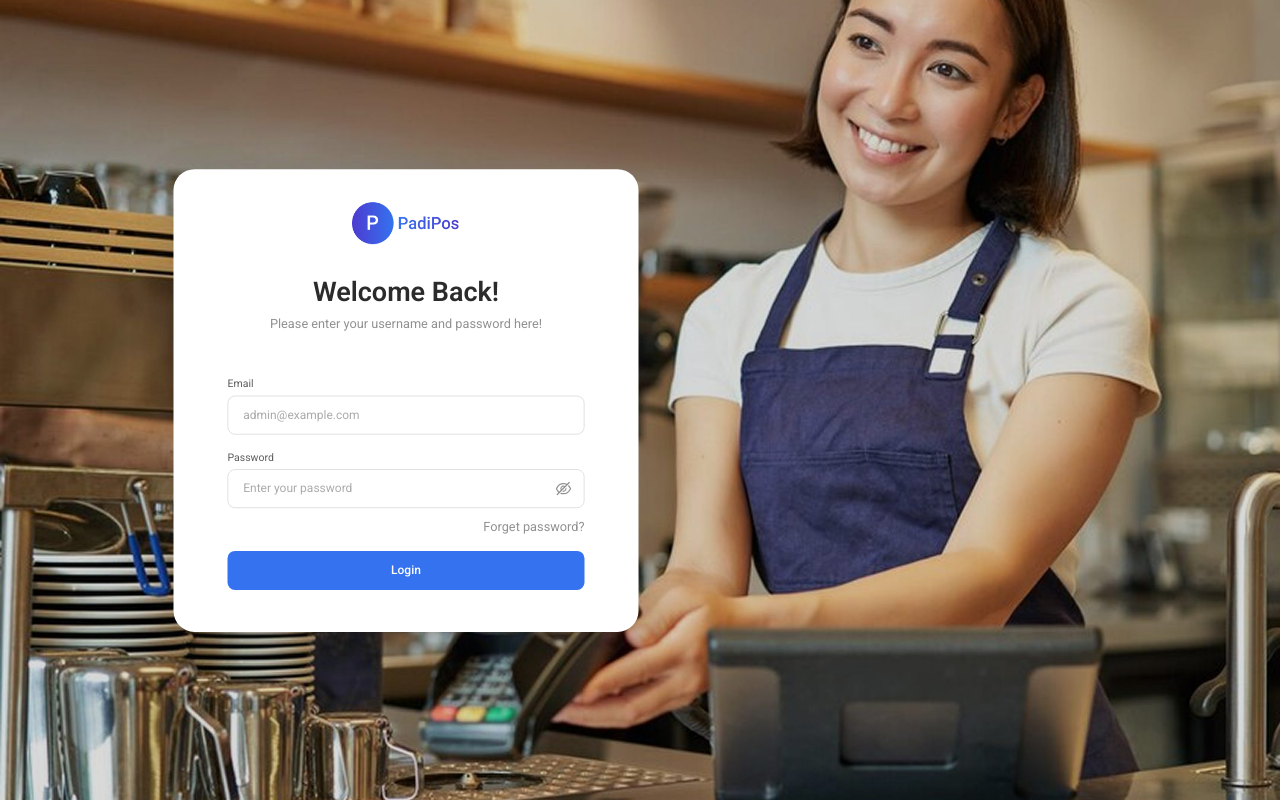
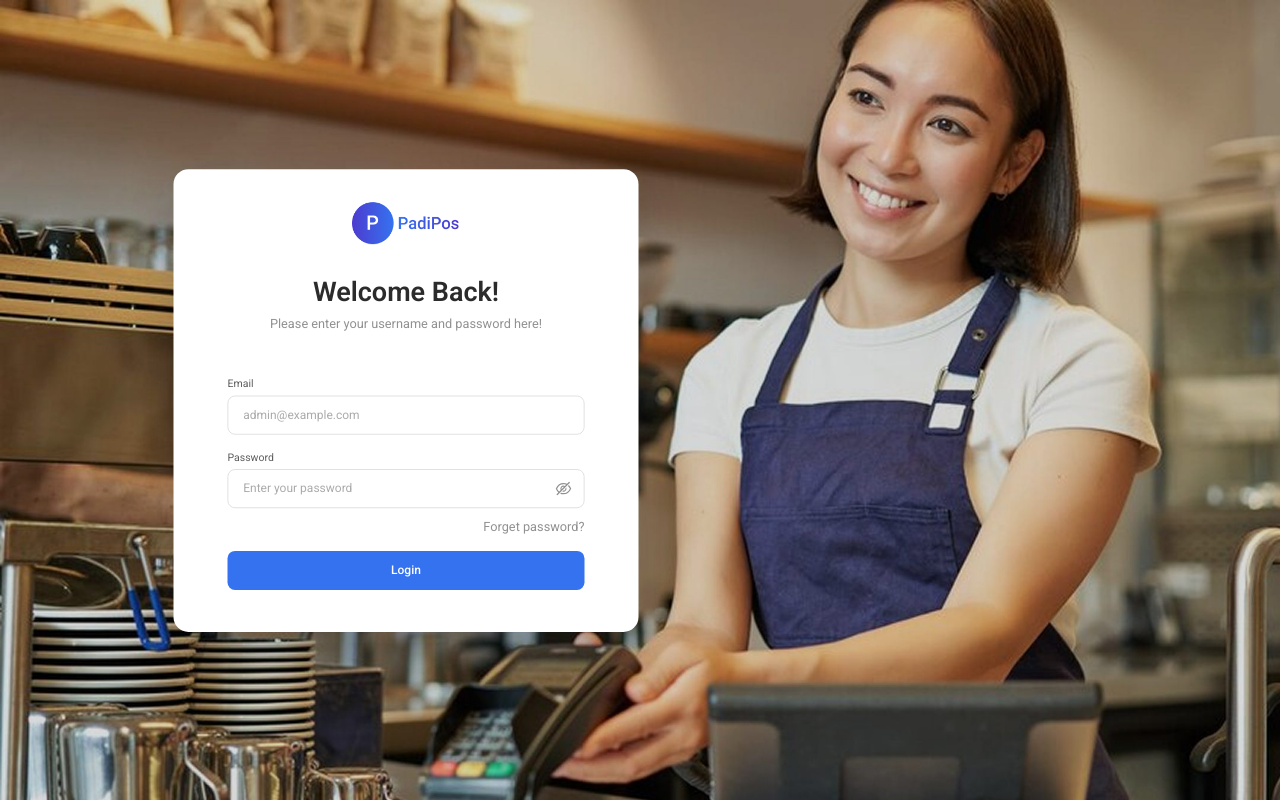
Before and after one commit to royhanmh/padipos, a React (Vite) app in the folder frontend/: page /dashboard/login in a window 1280 px wide. Built offline with nearby package versions, Linux system fonts and the light colour scheme; no server answers.

Commit message:
fix(ui): align card radius and add design system spec

```diff
--- a/frontend/src/components/AuthPageShell.jsx
+++ b/frontend/src/components/AuthPageShell.jsx
@@ -42,7 +42,7 @@ const AuthPageShell = ({ children }) => {
     <div className="relative min-h-screen overflow-hidden bg-[#DDE8FF]">
       <div className="absolute inset-0 bg-[radial-gradient(circle_at_top_left,_rgba(255,255,255,0.95),_rgba(221,232,255,0.9)_42%,_rgba(197,215,255,0.96)_100%)]" />
       <div
-        className={`absolute inset-0 bg-cover bg-center transition-opacity duration-500 ${
+        className={`absolute inset-0 bg-cover bg-top transition-opacity duration-500 ${
           isBackgroundReady ? "opacity-100" : "opacity-0"
         }`}
         style={{ backgroundImage: `url('${AUTH_BACKGROUND_SRC}')` }}
--- a/frontend/src/components/LoginCardComponent.jsx
+++ b/frontend/src/components/LoginCardComponent.jsx
@@ -8,7 +8,7 @@ const LoginCardComponent = ({
 }) => {
   return (
     <div
-      className={`mx-auto w-full max-w-155 rounded-[28px] bg-white px-7 pb-12 shadow-[0_22px_60px_rgba(17,24,39,0.2)] sm:px-10 md:ml-20 md:px-12 md:pb-14 xl:scale-75 ${className}`}
+      className={`mx-auto w-full max-w-155 rounded-[20px] bg-white px-7 pb-12 shadow-[0_22px_60px_rgba(17,24,39,0.2)] sm:px-10 md:ml-20 md:px-12 md:pb-14 xl:scale-75 ${className}`}
     >
       <div className="text-center">
         <img
--- a/frontend/src/features/cashier-order-archive/components/CashierOrderArchiveControl.jsx
+++ b/frontend/src/features/cashier-order-archive/components/CashierOrderArchiveControl.jsx
@@ -74,7 +74,7 @@ const CashierOrderArchiveControl = ({ onRestore }) => {
           <div
             role="dialog"
             aria-modal="true"
-            className="w-full max-w-[760px] rounded-[28px] bg-white shadow-[0_24px_64px_rgba(17,24,39,0.2)] flex flex-col"
+            className="w-full max-w-[760px] rounded-[20px] bg-white shadow-[0_24px_64px_rgba(17,24,39,0.2)] flex flex-col"
             onClick={(event) => event.stopPropagation()}
           >
             <div className="flex items-center justify-between border-b border-[#EFEFEF] px-7 py-5 shrink-0">
--- a/frontend/src/features/sales-report/components/SalesReportView.jsx
+++ b/frontend/src/features/sales-report/components/SalesReportView.jsx
@@ -369,7 +369,7 @@ const SalesReportView = ({
           onClick={closeDetailModal}
         >
           <div
-            className="relative w-full max-w-155 rounded-[28px] bg-white px-10 py-10 shadow-[0_22px_60px_rgba(17,24,39,0.2)] md:px-9 md:py-10 xl:scale-80"
+            className="relative w-full max-w-155 rounded-[20px] bg-white px-10 py-10 shadow-[0_22px_60px_rgba(17,24,39,0.2)] md:px-9 md:py-10 xl:scale-80"
             onClick={(event) => event.stopPropagation()}
           >
             <button
--- a/frontend/src/features/settings/components/SettingsView.jsx
+++ b/frontend/src/features/settings/components/SettingsView.jsx
@@ -569,7 +569,7 @@ const SettingsView = ({
           onClick={closePasswordModal}
         >
           <div
-            className="w-full max-w-[560px] rounded-[28px] bg-white p-6 shadow-[0_22px_60px_rgba(17,24,39,0.2)]"
+            className="w-full max-w-[560px] rounded-[20px] bg-white p-6 shadow-[0_22px_60px_rgba(17,24,39,0.2)]"
             onClick={(event) => event.stopPropagation()}
           >
             <div className="flex items-center justify-between">
--- a/frontend/src/pages/dashboard/CatalogPage.jsx
+++ b/frontend/src/pages/dashboard/CatalogPage.jsx
@@ -168,7 +168,7 @@ const ReadOnlyField = ({ label, value, multiline = false }) => {
 
 const PanelFrame = ({ title, actions, children }) => {
   return (
-    <aside className="relative flex flex-col rounded-[10px] border border-[#F0F0F0] bg-white px-5 py-5 shadow-[0_14px_36px_rgba(25,45,88,0.05)] xl:sticky xl:top-4 xl:h-[calc(100vh-104px)] xl:min-h-[calc(100vh-104px)] 2xl:rounded-[28px] 2xl:px-5 2xl:py-5 2xl:top-6 2xl:h-[calc(100vh-120px)] 2xl:min-h-[calc(100vh-120px)]">
+    <aside className="relative flex flex-col rounded-[10px] border border-[#F0F0F0] bg-white px-5 py-5 shadow-[0_14px_36px_rgba(25,45,88,0.05)] xl:sticky xl:top-4 xl:h-[calc(100vh-104px)] xl:min-h-[calc(100vh-104px)] 2xl:rounded-[20px] 2xl:px-5 2xl:py-5 2xl:top-6 2xl:h-[calc(100vh-120px)] 2xl:min-h-[calc(100vh-120px)]">
       <div className="flex items-center justify-between gap-4">
         <h2 className="text-[20px] font-semibold text-[#161616]">{title}</h2>
         <div className="flex items-center gap-3">{actions}</div>
@@ -856,7 +856,7 @@ const CatalogPage = () => {
         {isDeleteDialogOpen ? (
           <div className="fixed inset-0 z-50 flex items-center justify-center bg-[rgba(17,24,39,0.28)] px-4">
             <div
-              className="w-full max-w-[540px] rounded-[28px] bg-white px-8 py-9 text-center shadow-[0_22px_65px_rgba(17,24,39,0.2)]"
+              className="w-full max-w-[540px] rounded-[20px] bg-white px-8 py-9 text-center shadow-[0_22px_65px_rgba(17,24,39,0.2)]"
               role="dialog"
               aria-modal="true"
               aria-labelledby="delete-menu-title"
```
Also changed, not shown: 1 other file (tests, documents, lock files or other folders).
